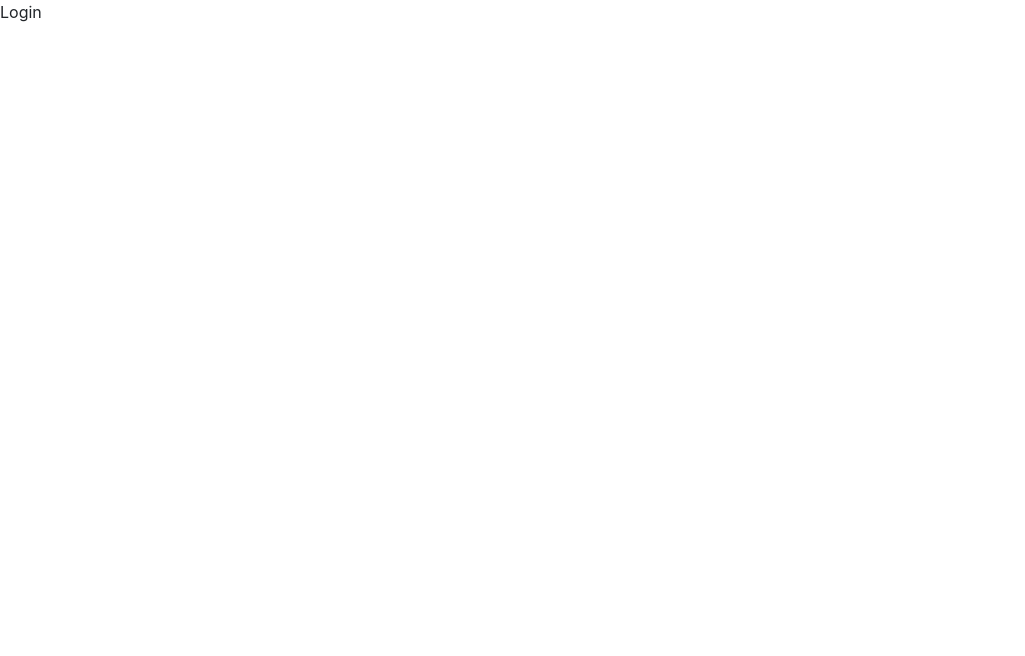
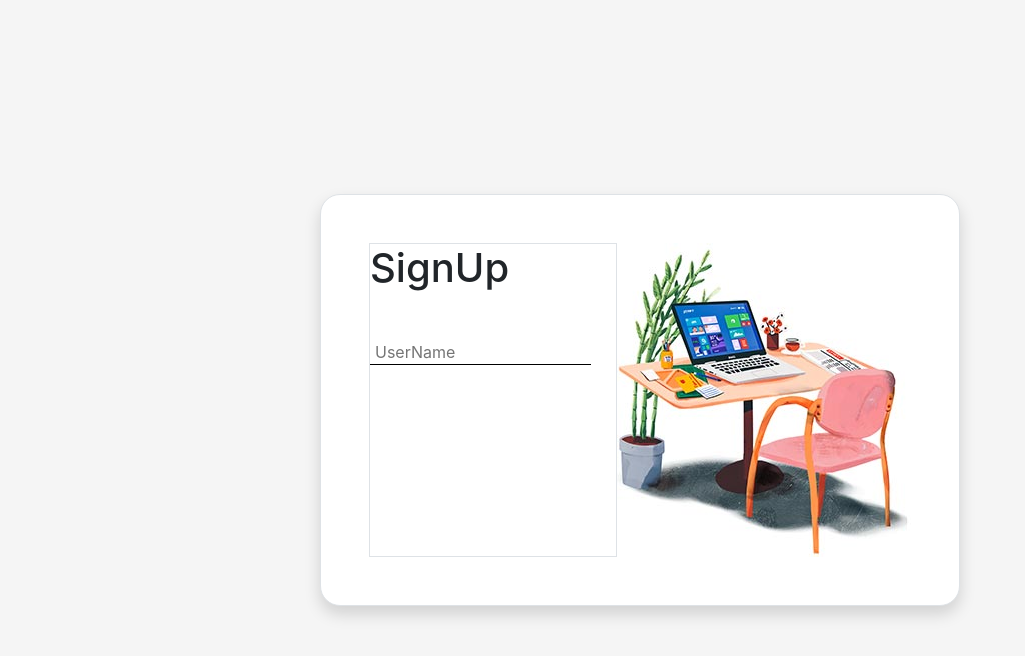
Before and after one commit to CodeMonk21/SocialMedia_app_react, a React (Create React App) app: page /login in a window 1280 px wide. Shown: the top 656 px of the page, without its empty margins (0-1025 px from the left). Built offline with nearby package versions, Linux system fonts and the light colour scheme.

Commit message:
login design change

```diff
--- a/src/App.js
+++ b/src/App.js
@@ -4,7 +4,6 @@ function App() {
   return (
     <>
       <AppRouter />
-
     </>
   );
 }
--- a/src/index.css
+++ b/src/index.css
@@ -11,3 +11,12 @@ code {
   font-family: source-code-pro, Menlo, Monaco, Consolas, 'Courier New',
     monospace;
 }
+
+.Form-input{
+  /* font-size: 20px; */
+  border: none;
+  border-bottom: 1px solid;
+  padding: 0px 5px;
+  width: 90%;
+  outline: none;
+}
--- a/src/pages/Login.jsx
+++ b/src/pages/Login.jsx
@@ -2,7 +2,27 @@ import React from 'react'
 
 function Login() {
   return (
-    <div>Login</div>
+    <>
+      <div className='vh-100 d-flex justify-content-center align-items-center ' style={{ backgroundColor: "whitesmoke" }}>
+        <div className='w-50 border shadow p-5' style={{ backgroundColor: "white", borderRadius: "20px" }}>
+          <div className='d-flex justify-content-between'>
+            {/* Signup container */}
+            <div className='border w-50'>
+              <h1 className='text-bold mb-5'>SignUp</h1>
+              {/* UserName Input */}
+              <div className="mb-3">
+                <input type="text" className='Form-input' placeholder='UserName'  />
+              </div>
+            </div>
+            {/* Image container */}
+            <div>
+              <img src="./assets/signup.jpg" alt="" />
+            </div>
+          </div>
+          {/* <button type="" class="btn btn-primary">Submit</button> */}
+        </div>
+      </div>
+    </>
   )
 }
 
```
Also changed, not shown: public/assets/signup.jpg (added).
